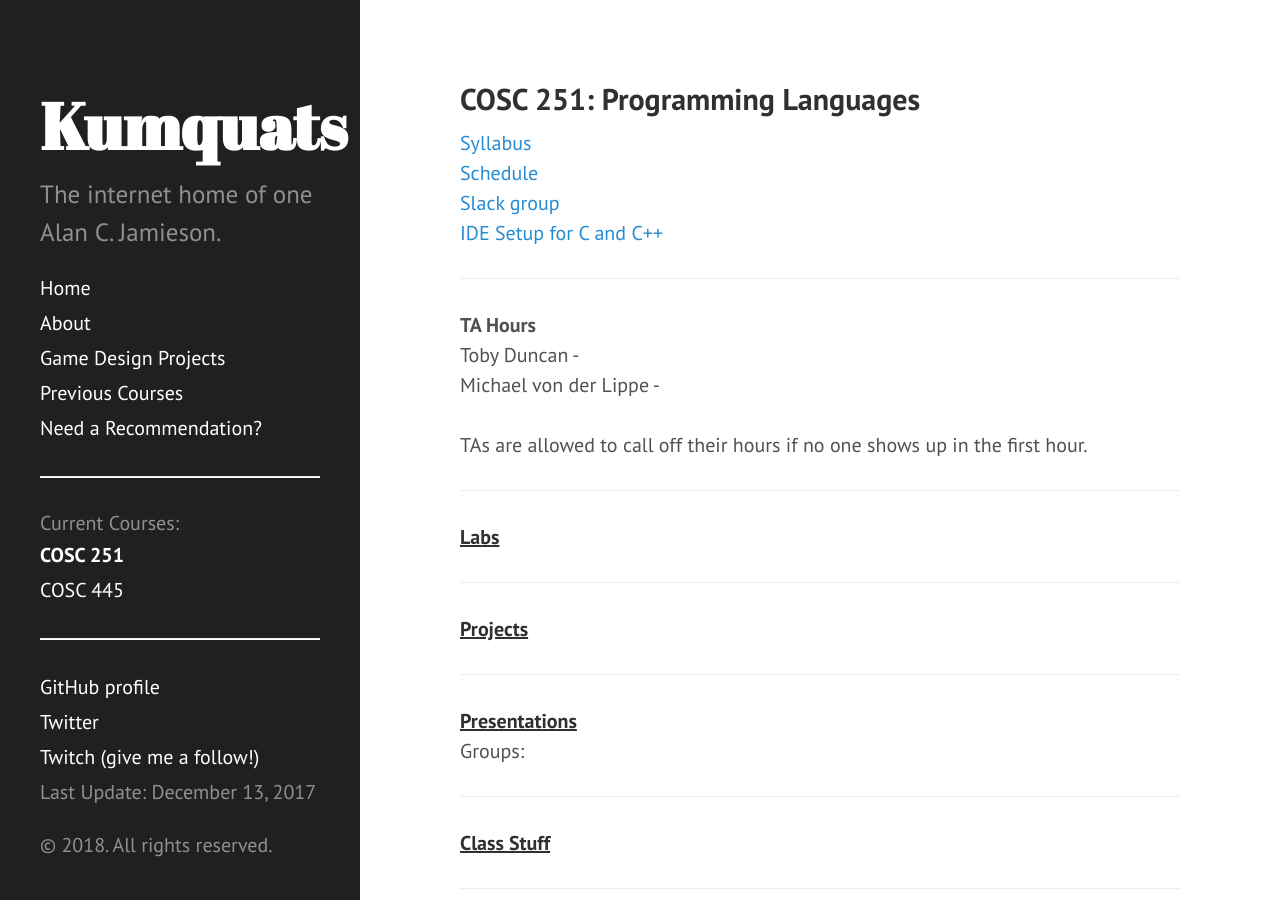
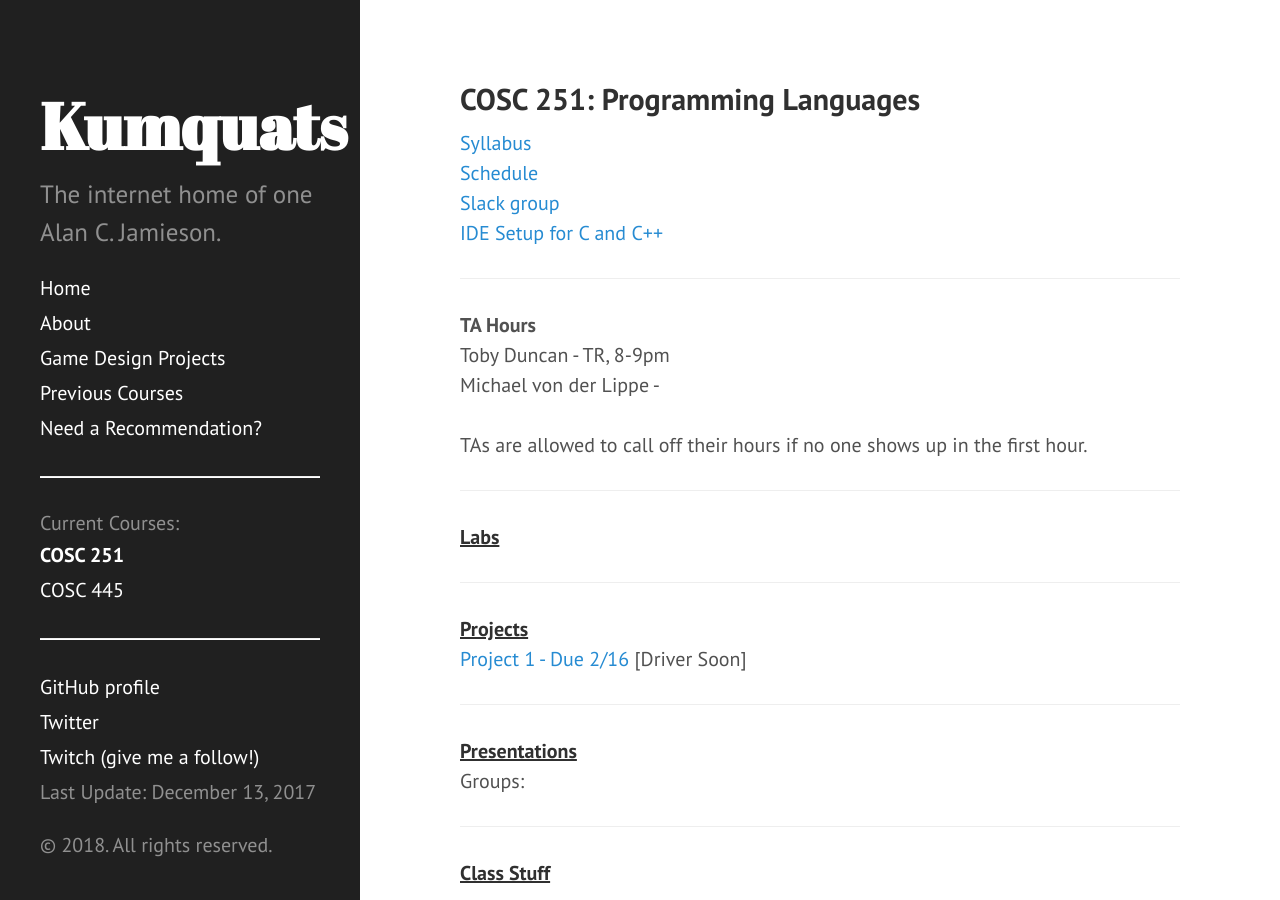
Before and after one commit to ripark/ripark.github.io, a Jekyll site: the page built from s18/cosc251.html, in a window 1280 px wide and 900 px high. Built offline with Jekyll 4.4.1, drawn with Linux system fonts in a browser that asks for light colours; Markdown is read by kramdown in place of the engine named in the settings.

Commit message:
project 1 upload

```diff
--- a/s18/cosc251.html
+++ b/s18/cosc251.html
@@ -15,7 +15,7 @@ shorttitle: "COSC 251"
 <hr>
 <b>TA Hours</b>
 <br>
-Toby Duncan -
+Toby Duncan - TR, 8-9pm
 <br>
 Michael von der Lippe -
 <br>
@@ -26,6 +26,8 @@ TAs are allowed to call off their hours if no one shows up in the first hour.
 <br>
 <hr>
 <strong><u>Projects</strong></u>
+<br>
+<a href="http://ripark.github.io/s18/COSC251Proj1.pdf">Project 1 - Due 2/16</a> [Driver Soon]
 <br>
 <hr>
 <strong><u>Presentations</strong></u>
```
Also changed, not shown: 1 other file.
